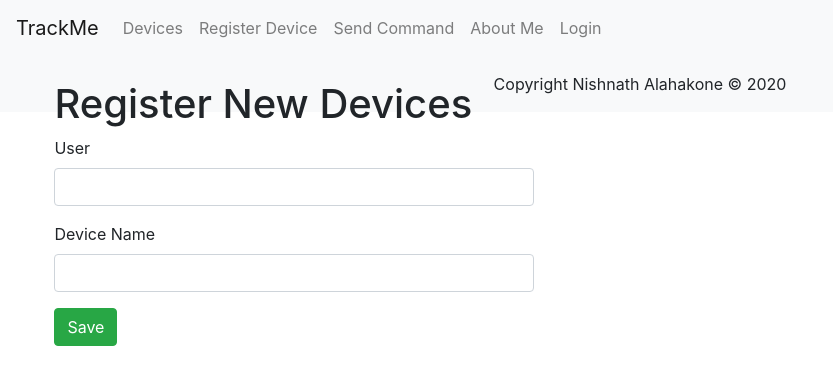
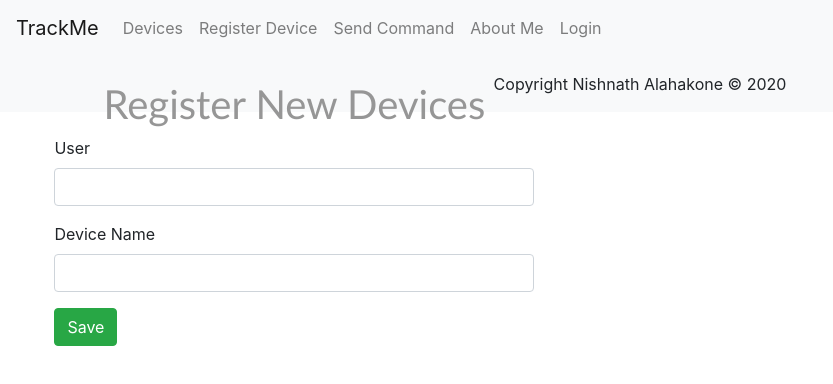
Before and after one commit to nishalaha/Track_Me, a website: page web/public/register-device.html in a window 1280 px wide. Shown: the whole page, without its empty margins (0-833 px from the left). Drawn offline with nearby package versions, Linux system fonts and the light colour scheme; no server answers.

Commit message:
ENHANCE: Styles

```diff
--- a/web/public/register-device.html
+++ b/web/public/register-device.html
@@ -2,6 +2,7 @@
 <html>
  <head>
  <link rel="stylesheet" href="https://stackpath.bootstrapcdn.com/bootstrap/4.5.0/css/bootstrap.min.css" />
+ <link rel="stylesheet" href="style.css"/>
  <meta charset="utf-8" />
  <meta name="description" content="A frontend dashboard for the
 TrackMe application" />
@@ -12,7 +13,7 @@ TrackMe application" />
  <body>
   <div id="navbar"></div>
   <div style="width: 30em;left: 23%; height: 80%;position: absolute; top: 50%;transform: translate(-50%, -50%); text-align:left;">
-    <h1 style="padding:0ch">Register New Devices</h1>
+    <h1 class= left style="padding:0ch">Register New Devices</h1>
 
  <div class="form-group">
   <label for="user">User</label>
```
